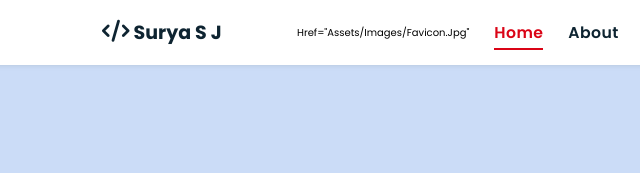
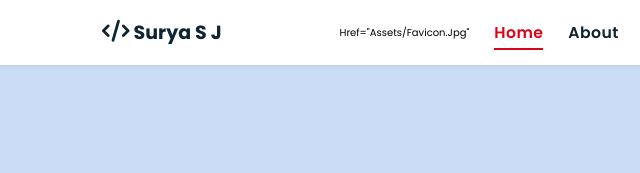
Before and after one commit to Surya-S-J/Surya-Portfolio, a plain HTML site: page index.html in a window 1280 px wide. Shown: the top 173 px of the page, 26-666 px from the left. Drawn offline with nearby package versions, Linux system fonts and the light colour scheme; no server answers; animation ran at ten frames a second.

Commit message:
Update index.html

```diff
--- a/index.html
+++ b/index.html
@@ -21,7 +21,7 @@
 
         <div id="menu" class="fas fa-bars"></div>
         <nav class="navbar">
-            <ul>href="assets/images/favicon.jpg"
+            <ul>href="assets/favicon.jpg"
             <li><a class="active" href="#home">Home</a></li>
             <li><a href="#about">About</a></li>
             <li><a href="#skills">Skills</a></li>
```
